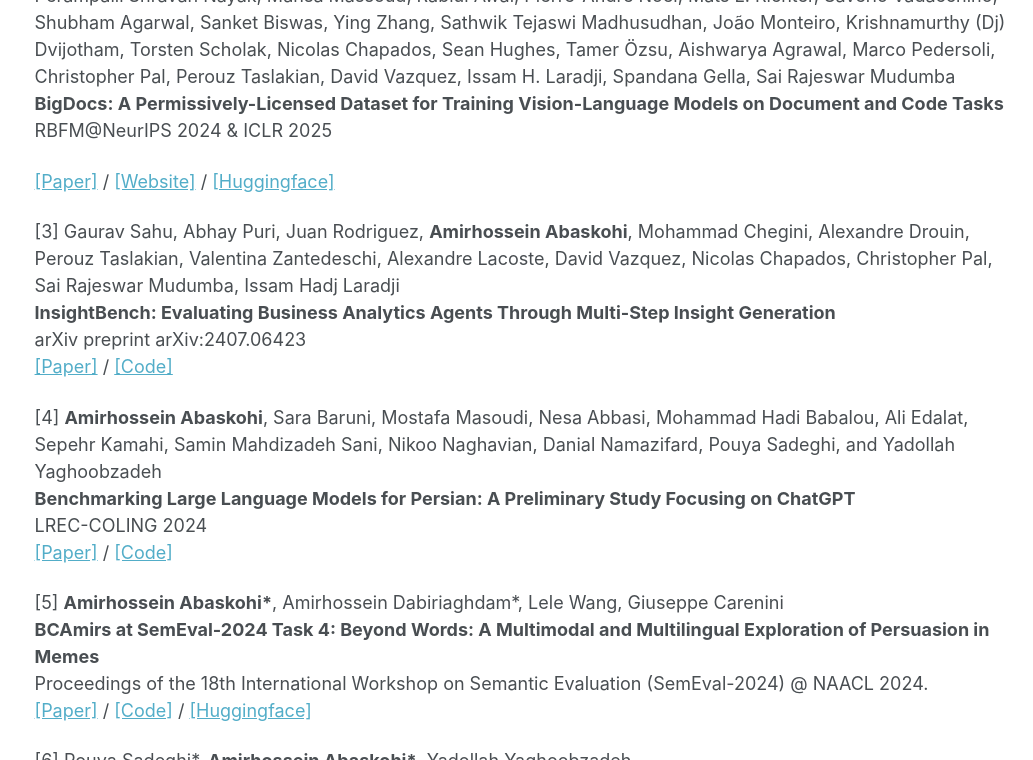
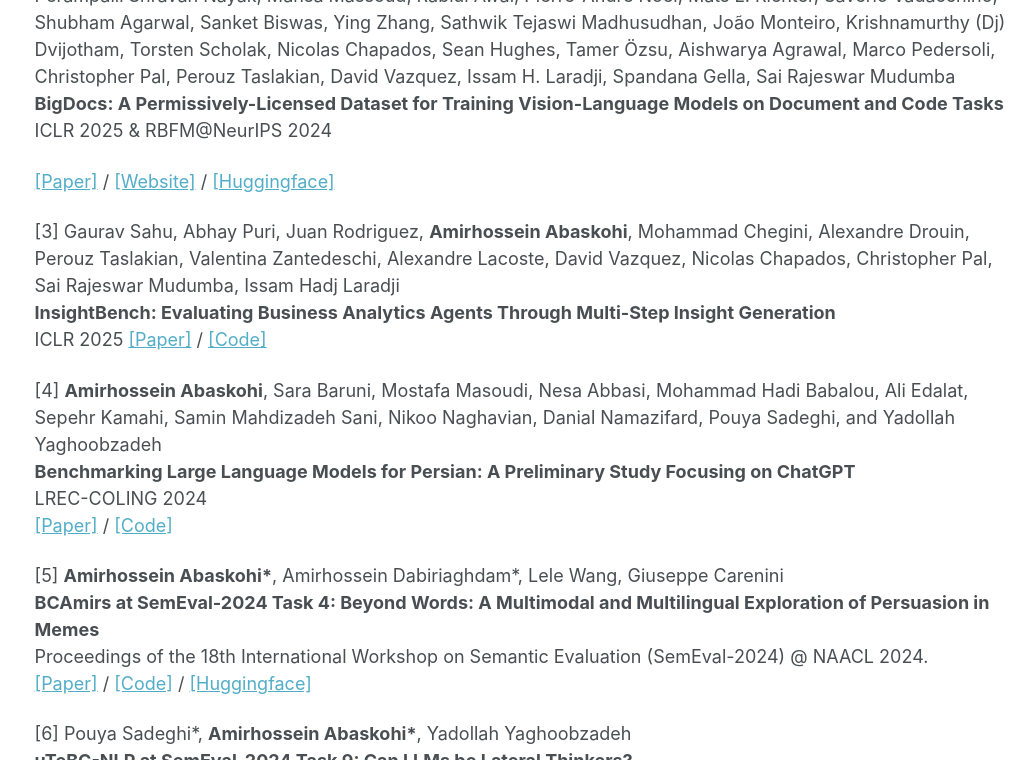
Before and after one commit to AmirAbaskohi/AmirAbaskohi.github.io, a Jekyll site: the page built from _pages/publications.md, in a window 1280 px wide and 900 px high, scrolled down 477 px, cut to the strip 140-900 px from the top of the window. Shown: the whole strip, without its empty margins (247-1280 px from the left). Built offline with Jekyll 4.4.1, drawn with Linux system fonts in a browser that asks for light colours.

Commit message:
Update publications.md

```diff
--- a/_pages/publications.md
+++ b/_pages/publications.md
@@ -21,13 +21,13 @@
 ## 2024
 [2] Juan A. Rodriguez, Xiangru Jian, Siba Smarak Panigrahi, Tianyu Zhang, Aarash Feizi, Abhay Puri, Akshay Kalkunte, Francois Savard, __Amirhossein Abaskohi (Second Author With Equal Contribution)__, Ahmed Masry, Perampalli Shravan Nayak, Mahsa Massoud, Rabiul Awal, Pierre-André Noël, Mats L. Richter, Saverio Vadacchino, Shubham Agarwal, Sanket Biswas, Ying Zhang, Sathwik Tejaswi Madhusudhan, João Monteiro, Krishnamurthy (Dj) Dvijotham, Torsten Scholak, Nicolas Chapados, Sean Hughes, Tamer Özsu, Aishwarya Agrawal, Marco Pedersoli, Christopher Pal, Perouz Taslakian, David Vazquez, Issam H. Laradji, Spandana Gella, Sai Rajeswar Mudumba
 **BigDocs: A Permissively-Licensed Dataset for Training Vision-Language Models on Document and Code Tasks**
-RBFM@NeurIPS 2024  & ICLR 2025
+ICLR 2025 & RBFM@NeurIPS 2024
 
 [\[Paper\]](https://openreview.net/forum?id=b1ivBPLb1n) / [\[Website\]](https://bigdocs.github.io/) / [\[Huggingface\]](https://huggingface.co/datasets/ServiceNow/BigDocs-Bench)
 
 [3] Gaurav Sahu, Abhay Puri, Juan Rodriguez, __Amirhossein Abaskohi__, Mohammad Chegini, Alexandre Drouin, Perouz Taslakian, Valentina Zantedeschi, Alexandre Lacoste, David Vazquez, Nicolas Chapados, Christopher Pal, Sai Rajeswar Mudumba, Issam Hadj Laradji
 **InsightBench: Evaluating Business Analytics Agents Through Multi-Step Insight Generation**
-arXiv preprint arXiv:2407.06423
+ICLR 2025
 [\[Paper\]](https://arxiv.org/abs/2407.06423) / [\[Code\]](https://github.com/ServiceNow/insight-bench)
 
 [4] __Amirhossein Abaskohi__, Sara Baruni, Mostafa Masoudi, Nesa Abbasi, Mohammad Hadi Babalou, Ali Edalat, Sepehr Kamahi, Samin Mahdizadeh Sani, Nikoo Naghavian, Danial Namazifard, Pouya Sadeghi, and Yadollah Yaghoobzadeh
```
